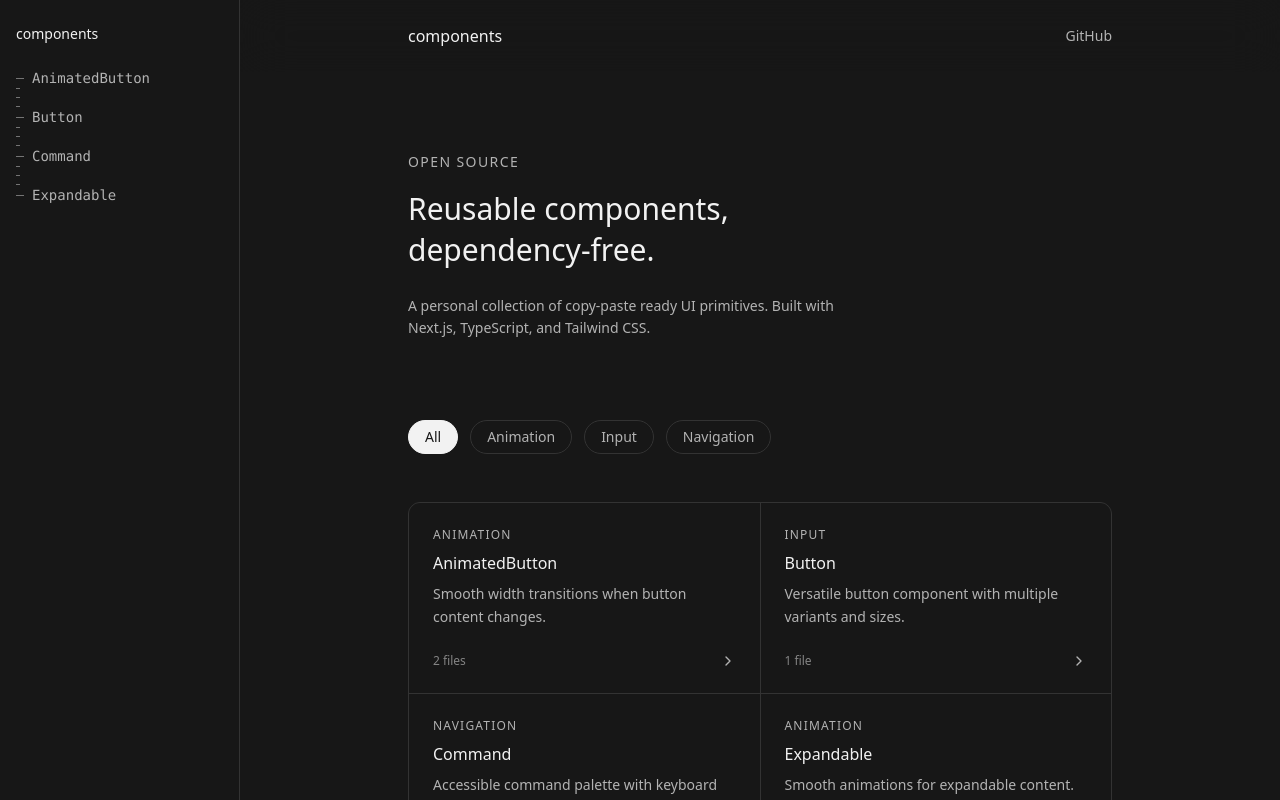
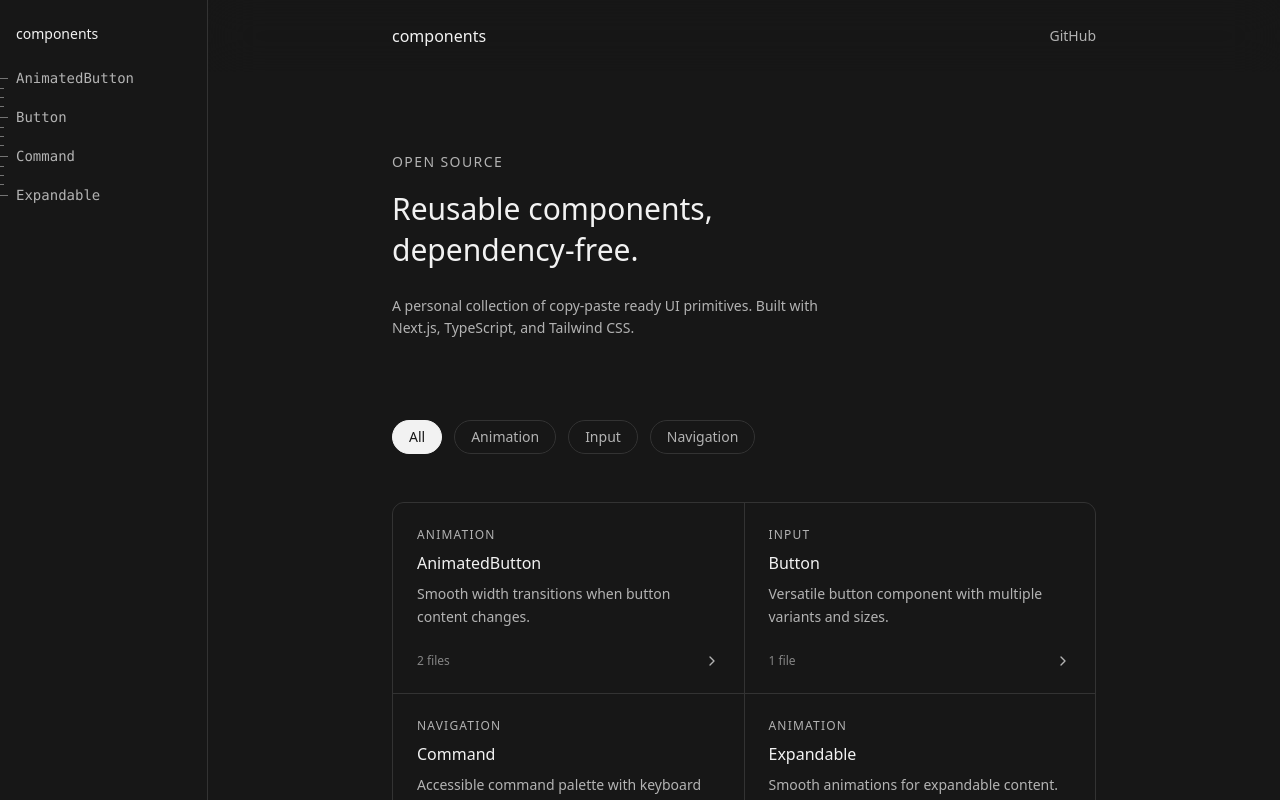
Before and after one commit to mazhugasergei/components, a Next.js app: page / in a window 1280 px wide. Built offline with nearby package versions, Linux system fonts and the light colour scheme.

Commit message:
style: adjust aside component padding and layout grid width

```diff
--- a/src/app/layout.tsx
+++ b/src/app/layout.tsx
@@ -25,7 +25,7 @@ export default function RootLayout({ children }: { children: React.ReactNode })
 		<html lang="en" suppressHydrationWarning>
 			<body>
 				<ThemeProvider attribute="class" defaultTheme="dark" enableSystem disableTransitionOnChange>
-					<div className="h-100dvh grid-cols-[15rem_1fr] lg:grid">
+					<div className="h-100dvh grid-cols-[13rem_1fr] lg:grid">
 						<Aside className="overflow-hidden max-lg:hidden" />
 						<div className="flex min-w-0 flex-col overflow-hidden">{children}</div>
 					</div>
--- a/src/components/aside.tsx
+++ b/src/components/aside.tsx
@@ -41,7 +41,7 @@ export function Aside({ className, ...props }: React.ComponentProps<"aside">) {
 											key={i}
 											className={buttonVariants({
 												variant: "transparent",
-												className: cn("pointer-events-none h-0.25! py-0!", !!i && "mt-2"),
+												className: cn("pointer-events-none h-0.25! py-0! pl-0", !!i && "mt-2"),
 											})}
 										>
 											<span className="block h-0.25 w-1 bg-white/40" />
@@ -52,7 +52,10 @@ export function Aside({ className, ...props }: React.ComponentProps<"aside">) {
 									href={link.href}
 									className={buttonVariants({
 										variant: "transparent",
-										className: cn("-my-2 h-auto w-full justify-start py-2! font-mono", isActive && "text-foreground!"),
+										className: cn(
+											"-my-2 h-auto w-full justify-start py-2! pl-0 font-mono",
+											isActive && "text-foreground!"
+										),
 									})}
 								>
 									<span className={cn("block h-0.25", isActive ? "w-3 bg-white" : "w-2 bg-white/40")} />
```
